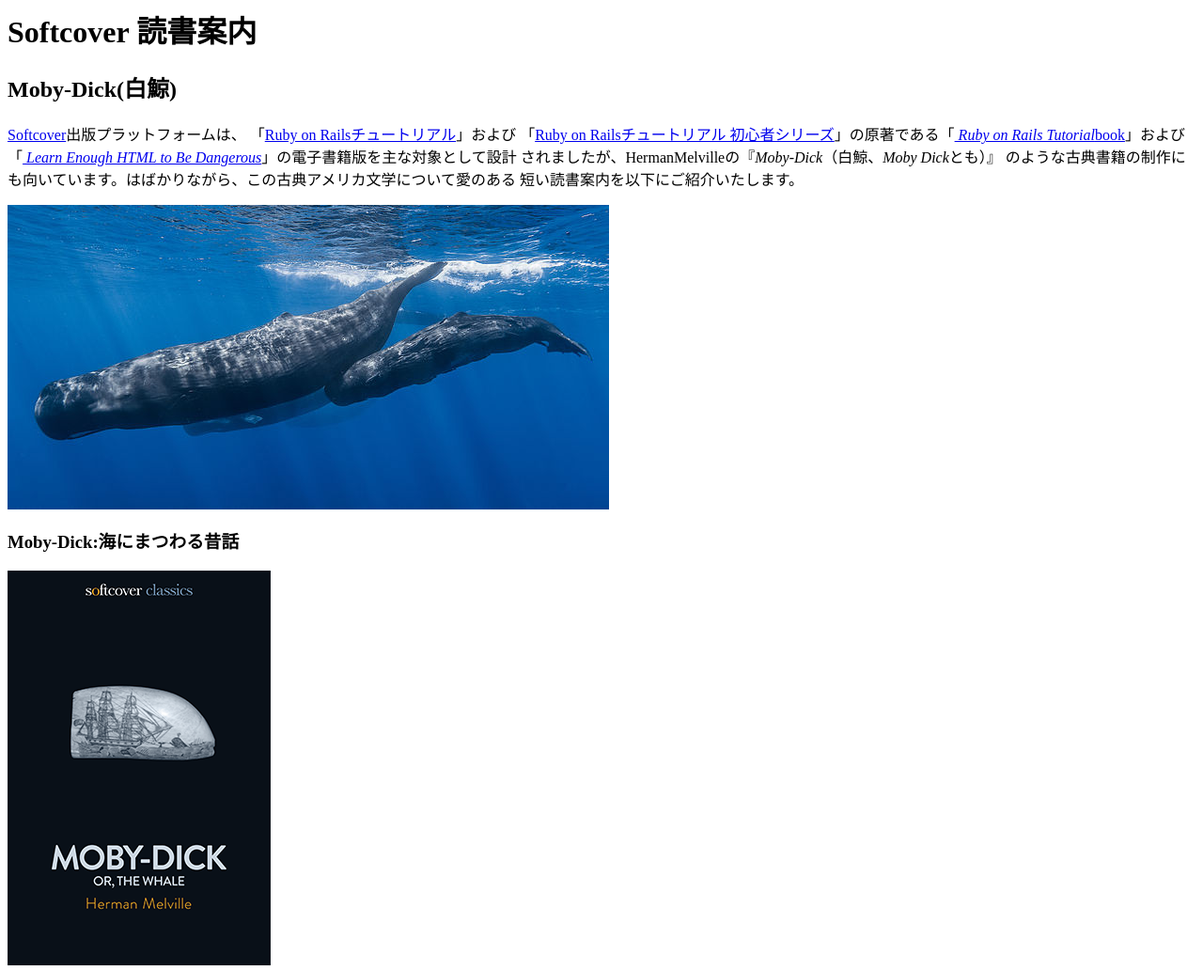
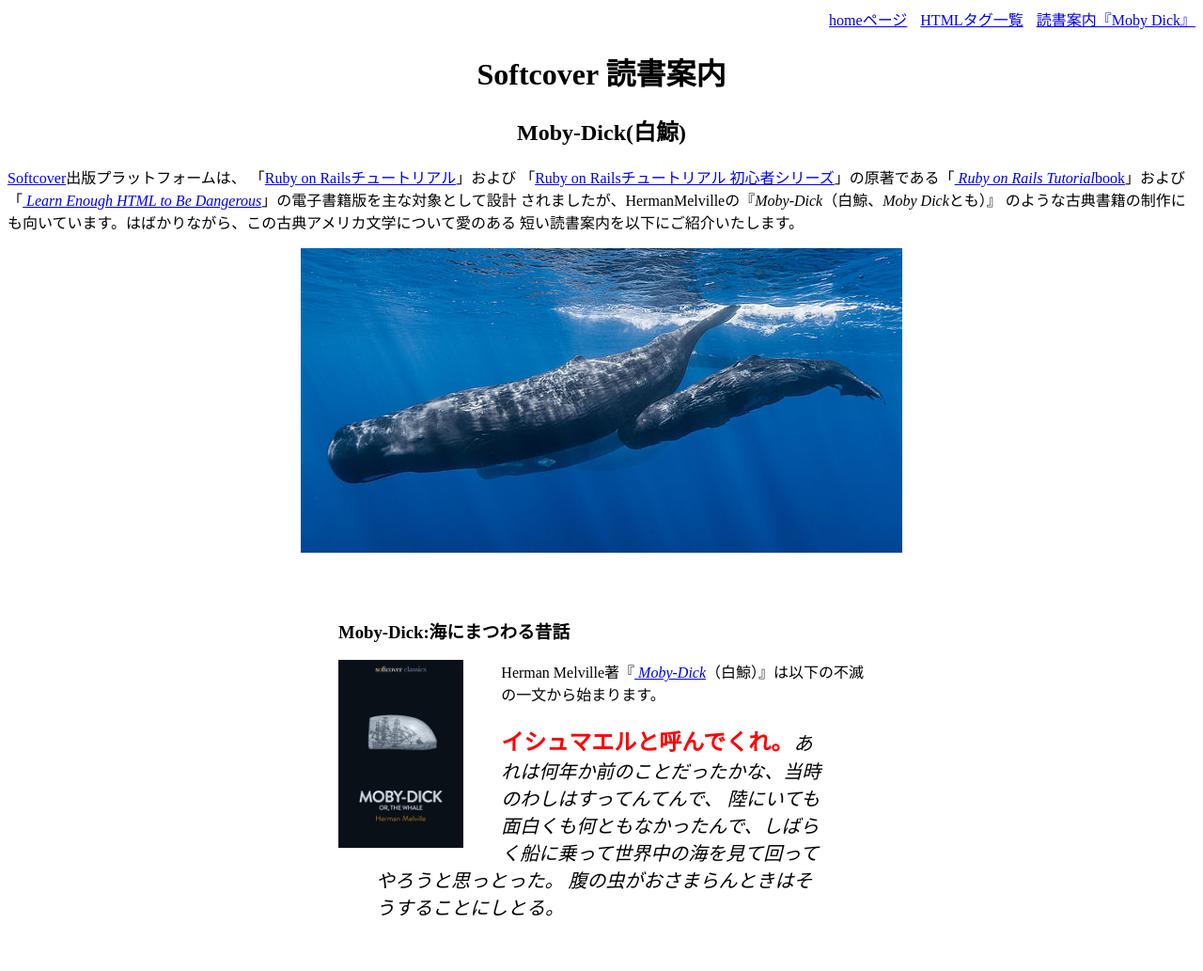
Before and after one commit to Youjie2580/firstHtml, a plain HTML site: page moby_dick.html in a window 1280 px wide. Shown: the top 1033 px of the page at 94% size. Drawn offline with Linux system fonts and the light colour scheme.

Commit message:
Final ch

```diff
--- /dev/null
+++ b/css/main.css
@@ -0,0 +1,6 @@
+.nav-menu{
+  text-align: right;
+}
+.nav-spacing {
+  margin: 0 0 0 10px;
+}
--- a/moby_dick.html
+++ b/moby_dick.html
@@ -5,7 +5,12 @@
     <meta charset="utf-8">
   </head>
   <body>
-    <header>
+    <header style="text-align: center; mergin: 0 0 80px;">
+      <div style="text-align:right;">
+        <a href="index.html">homeページ</a>
+        <a href="tags.html" style="margin: 0 0 0 10px;">HTMLタグ一覧</a>
+        <a href="moby_dick.html" style="margin: 0 0 0 10px;">読書案内『Moby Dick』</a>
+      </div>
       <h1>Softcover 読書案内</h1>
       <h2>Moby-Dick(白鯨)</h2>
     </header>
@@ -23,14 +28,16 @@
       </p>
     </div>
     <a href="https://commons.wikimedia.org/wiki/File:Sperm_whale_pod.jpg">
-      <img src="images/sperm_whales.jpg">
+      <img src="images/sperm_whales.jpg"
+      style="display: block; margin: 0 auto;">
     </a>
 
-    <div>
+    <div style="width: 560px; margin: 20px auto; padding:30px;">
       <h3>Moby-Dick:海にまつわる昔話</h3>
       <a href="https://www.softcover.io/read/6070fb03/moby-dick"
          target="_blank" rel="noopener">
-        <img src="images/moby_dick.png" alt="Moby-Dick（白鯨）">
+        <img src="images/moby_dick.png" alt="Moby-Dick(白鯨)" height="200px"
+        style="float: left; margin:0 40px 0 0">
       </a>
       <p>
         Herman Melville著『<a href="https://www.softcover.io/read/6070fb03/moby-dick"
@@ -38,9 +45,9 @@
         <em>Moby-Dick</em></a>（白鯨）』は以下の不滅の一文から始まります。
       </p>
 
-      <blockquote>
+      <blockquote style="font-style: italic; font-size: 20px;">
         <p>
-          <span>イシュマエルと呼んでくれ。</span>あれは何年か前のことだったかな、当時のわしはすってんてんで、
+          <span style="font-style: normal; font-size: 24px; font-weight:bold; color: #ff0000;">イシュマエルと呼んでくれ。</span>あれは何年か前のことだったかな、当時のわしはすってんてんで、
           陸にいても面白くも何ともなかったんで、しばらく船に乗って世界中の海を見て回ってやろうと思っとった。
           腹の虫がおさまらんときはそうすることにしとる。
         </p>
```
Also changed, not shown: index.html (+7 -3 lines).
